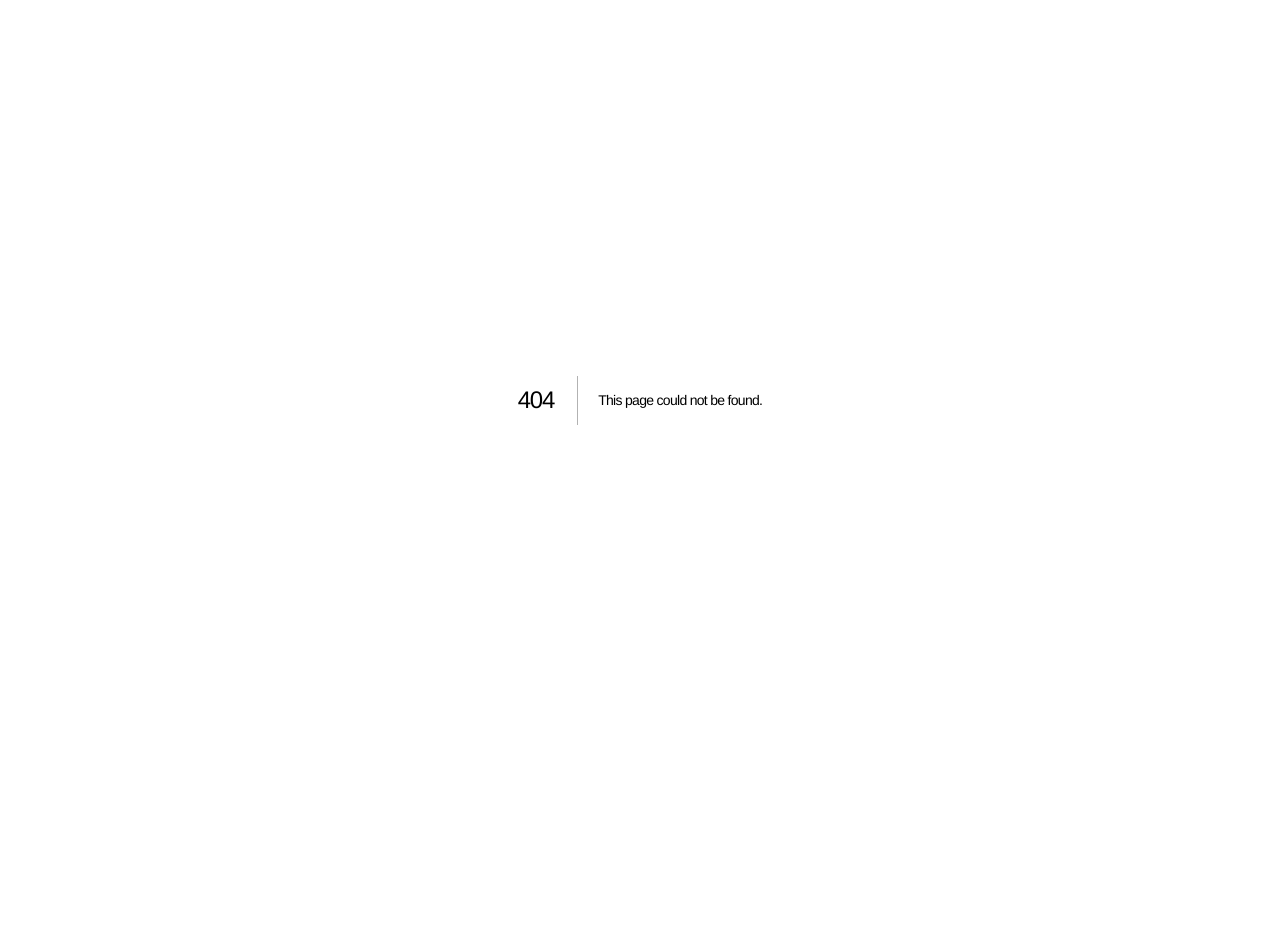
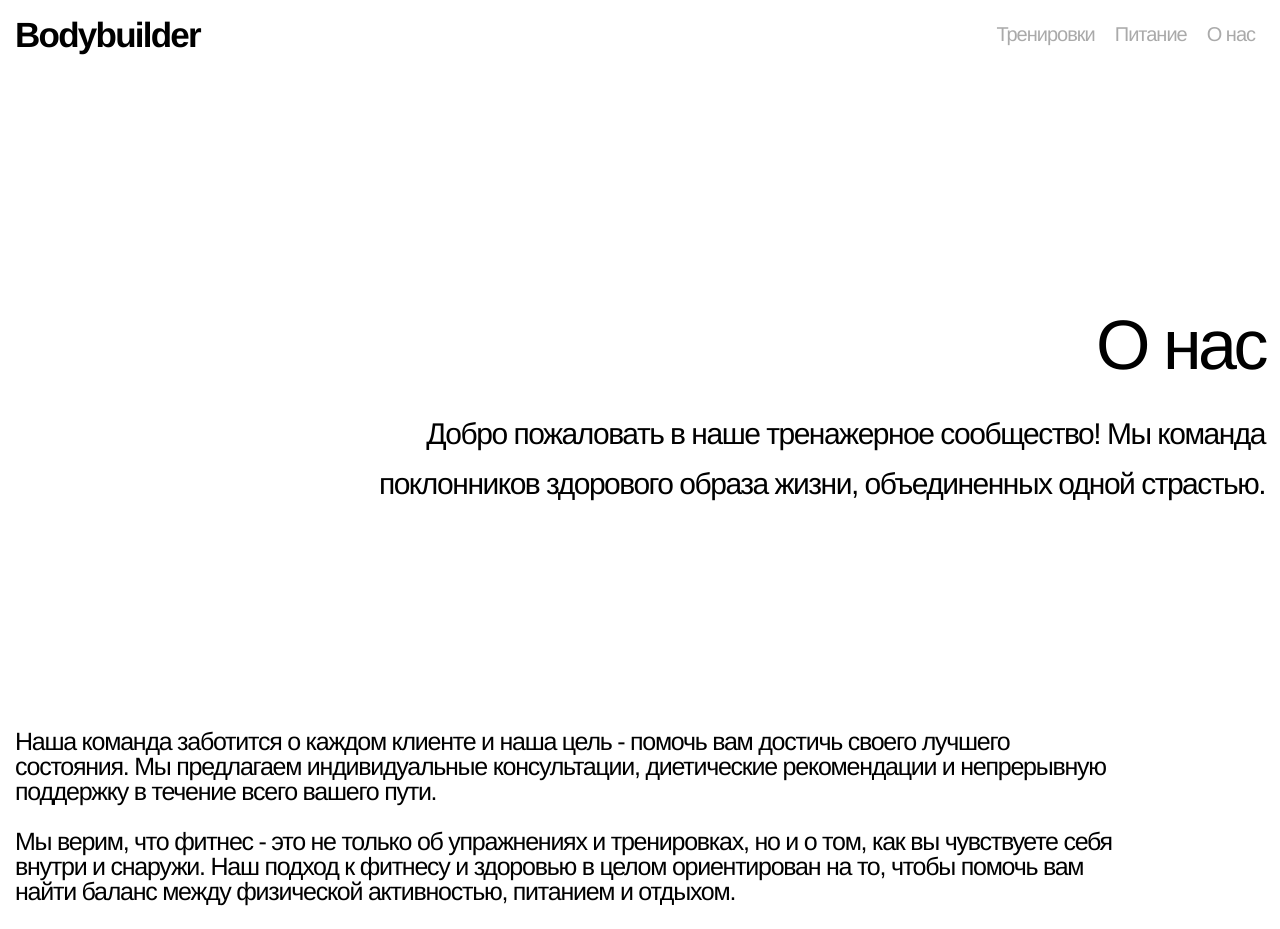
Before and after one commit to alternatio/fitness, a Next.js app: page /about in a window 1280 px wide. Before the commit this address had no page. Shown: the top 929 px of the page. Before the commit the page ends 800 px from the top, so only its background shows below. Built offline with nearby package versions, Linux system fonts and the light colour scheme.

Commit message:
some changes

```diff
--- /dev/null
+++ b/pages/about.tsx
@@ -0,0 +1,54 @@
+import { NextPage } from 'next'
+
+import style from '/styles/pages/About.module.scss'
+
+import GlobalWrapper from '../src/ui/GlobalWrapper/GlobalWrapper'
+
+import Header from '../src/components/Header/Header'
+import Footer from '../src/components/Footer/Footer'
+
+const About: NextPage = () => {
+	const paragraphs = [
+		`Наша команда заботится о каждом клиенте и наша
+        цель - помочь вам достичь своего лучшего
+        состояния. Мы предлагаем индивидуальные
+        консультации, диетические рекомендации и
+        непрерывную поддержку в течение всего вашего пути.`,
+		`Мы верим, что фитнес - это не только об
+        упражнениях и тренировках, но и о том, как вы
+        чувствуете себя внутри и снаружи. Наш подход к
+        фитнесу и здоровью в целом ориентирован на то,
+        чтобы помочь вам найти баланс между физической
+        активностью, питанием и отдыхом.`,
+		`Поэтому приходите и присоединяйтесь к нашему сообществу!
+        Вместе мы сможем сделать ваш путь к здоровому образу жизни
+        не только достижимым, но и веселым и увлекательным.`,
+		`Давайте вместе превратим ваши цели в реальность!`,
+	]
+
+	return (
+		<GlobalWrapper>
+			<Header />
+			<main>
+				<div className={style.intro}>
+					<h1 className={style.heading}>О нас</h1>
+					<p className={style.description}>
+						Добро пожаловать в наше тренажерное сообщество!
+						Мы команда поклонников здорового образа жизни,
+						объединенных одной страстью.
+					</p>
+				</div>
+				<div className={style.paragraphs}>
+					{paragraphs.map((paragraph, index) => (
+						<p key={index} className={style.paragraph}>
+							{paragraph}
+						</p>
+					))}
+				</div>
+			</main>
+			<Footer />
+		</GlobalWrapper>
+	)
+}
+
+export default About
--- a/src/components/Header/Header.tsx
+++ b/src/components/Header/Header.tsx
@@ -27,6 +27,10 @@ const arrayOfLinks: link[] = [
 		title: 'Питание',
 		href: '/diets',
 	},
+	{
+		title: 'О нас',
+		href: '/about',
+	},
 ]
 
 const Header: NextPage<HeaderProps> = props => {
@@ -55,7 +59,7 @@ const Header: NextPage<HeaderProps> = props => {
 									<motion.div
 										variants={linkBackgroundVariants}
 										{...commonAnimations}
-										transition={commonTransition(.2)}
+										transition={commonTransition(0.2)}
 										layoutId={'background'}
 										className={style.linkHoverBackground}
 									/>
--- a/src/components/Header/styles/Header.module.scss
+++ b/src/components/Header/styles/Header.module.scss
@@ -13,16 +13,23 @@
   justify-content: space-between;
   z-index: 30;
   width: calc(100% + 1.5rem);
+  gap: .5rem;
 }
 
 .logo {
-  font-size: $bigFontSize;
+  font-size: 1.25rem;
   font-weight: 700;
+
+  @media (min-width: 768px) {
+    font-size: 1.75rem;
+  }
 }
 
 .navigation {
   display: flex;
   align-items: center;
+  flex-wrap: wrap;
+  justify-content: end;
 }
 
 .link {
--- /dev/null
+++ b/styles/pages/About.module.scss
@@ -0,0 +1,43 @@
+.intro {
+    display: flex;
+    justify-content: center;
+    align-items: center;
+    flex-direction: column;
+    height: 80vh;
+    gap: 1.5rem;
+
+    @media (min-width: 768px) {
+        align-items: end;
+    }
+}
+
+.heading {
+    font-size: 2.5rem;
+
+    @media (min-width: 768px) {
+        font-size: 3.5rem;
+    }
+}
+
+.description {
+    font-size: 1.5rem;
+    font-weight: 500;
+    line-height: 2.5rem;
+    width: min(100%, 60ch);
+    text-align: center;
+
+    @media (min-width: 768px) {
+        text-align: end;
+    }
+}
+
+.paragraphs {
+    display: flex;
+    flex-direction: column;
+    gap: 1.25rem;
+    width: min(100%, 100ch);
+}
+
+.paragraphs p {
+    font-size: 1.25rem;
+}
```
Also changed, not shown: pages/trainings.tsx (+13 -0 lines).
